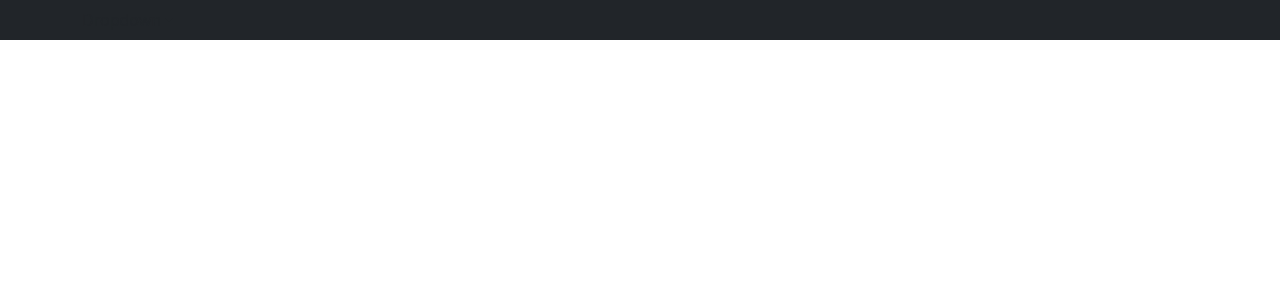
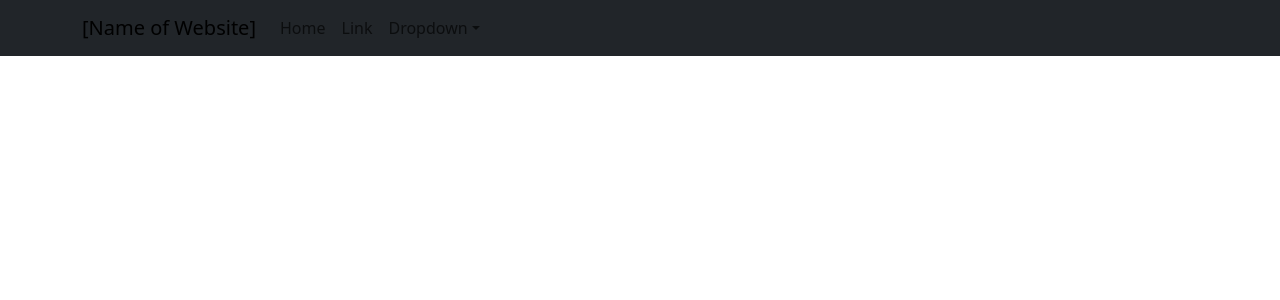
Before and after one commit to DarkRose2021/NewMovieDBSite, a React (Create React App) app in the folder front-end/: page / in a window 1280 px wide. Shown: the top 300 px of the page. Built offline with nearby package versions, Linux system fonts and the light colour scheme.

Commit message:
Navbar has things on it.
The nav bar is the basic what can be found on bootstrap

```diff
--- a/front-end/src/Components/Navbar.js
+++ b/front-end/src/Components/Navbar.js
@@ -4,15 +4,23 @@
 const NavBar = () => {
   return (
    <Navbar bg= 'dark' expand="lg">
-    <Container>
-    <NavDropdown title="Dropdown" id="basic-nav-dropdown">
+     <Container>
+        <Navbar.Brand href="#home">[Name of Website]</Navbar.Brand>
+        <Navbar.Toggle aria-controls="basic-navbar-nav" />
+        <Navbar.Collapse id="basic-navbar-nav">
+          <Nav className="me-auto">
+            <Nav.Link href="#home">Home</Nav.Link>
+            <Nav.Link href="#link">Link</Nav.Link>
+            <NavDropdown title="Dropdown" id="basic-nav-dropdown">
               <NavDropdown.Item href="#action/3.1">Action</NavDropdown.Item>
               <NavDropdown.Item href="#action/3.2">Another action</NavDropdown.Item>
               <NavDropdown.Item href="#action/3.3">Something</NavDropdown.Item>
               <NavDropdown.Divider />
               <NavDropdown.Item href="#action/3.4">Separated link</NavDropdown.Item>
             </NavDropdown>
-    </Container>
+          </Nav>
+        </Navbar.Collapse>
+      </Container>
     </Navbar>
   )
 }
```
